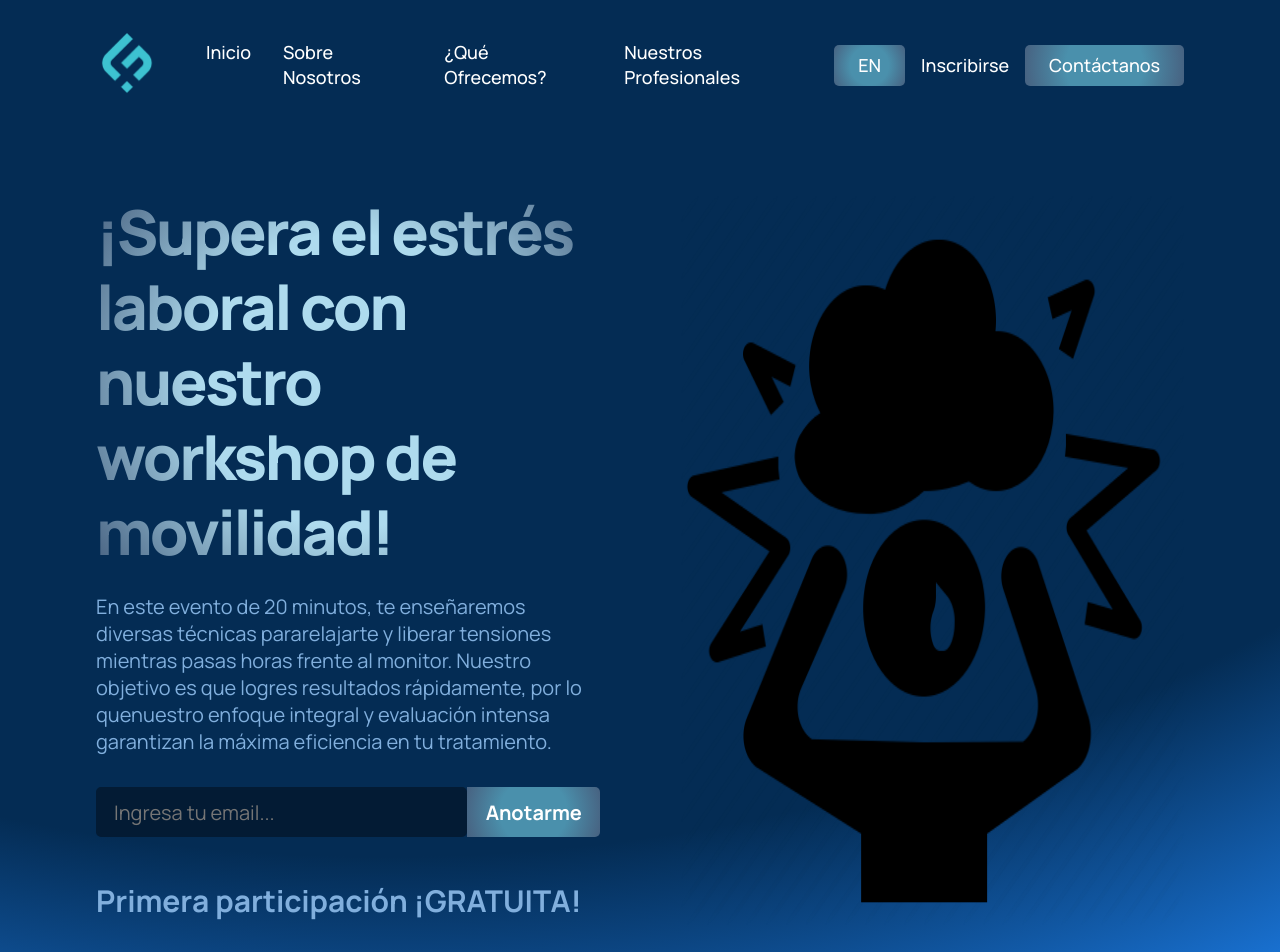
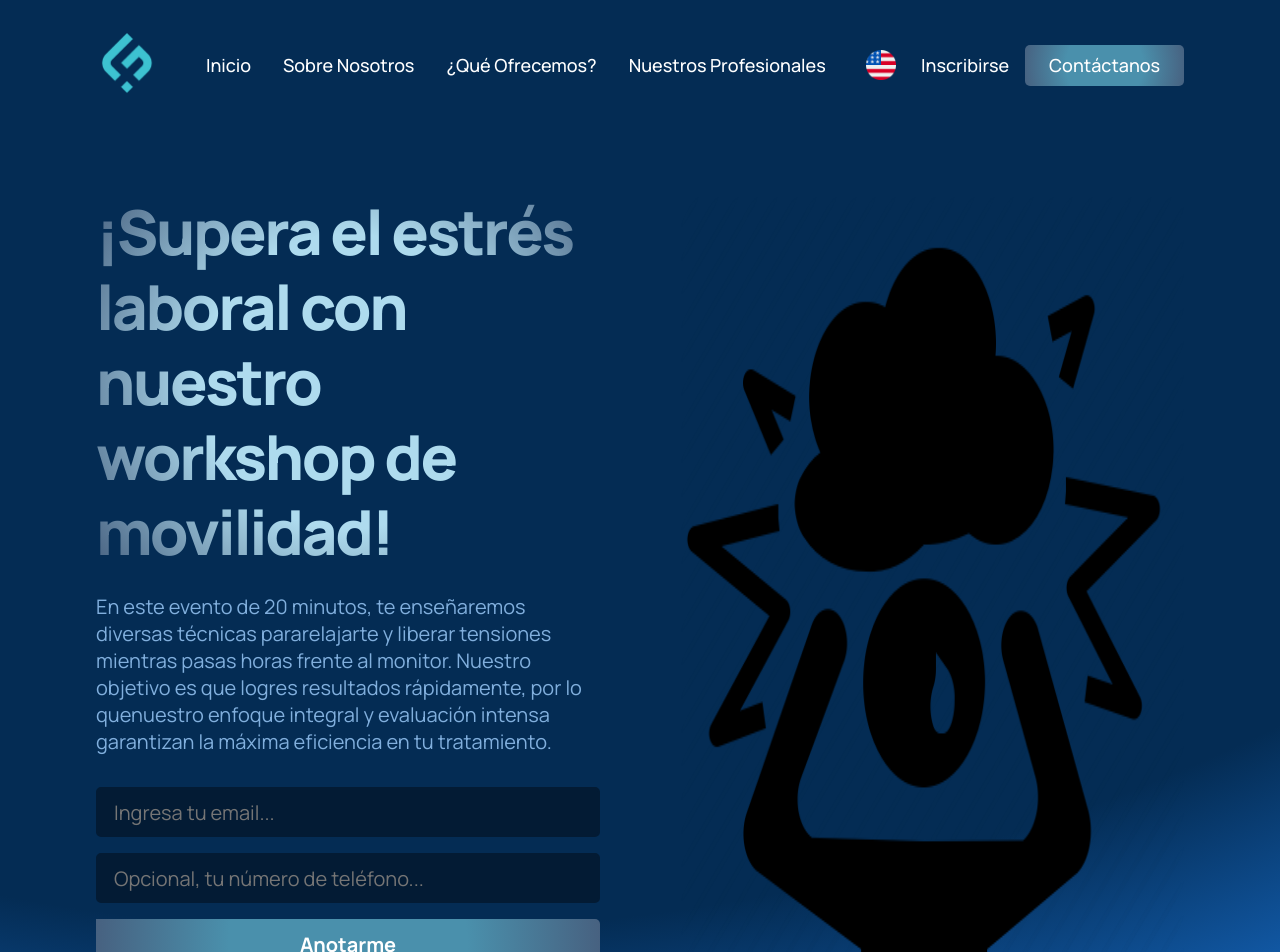
Before and after one commit to FedeNicoletti/functionalsolutions, a React (Create React App) app: page / in a window 1280 px wide. Shown: the top 952 px of the page. Built offline with nearby package versions, Linux system fonts and the light colour scheme.

Commit message:
Update Flags

```diff
--- a/src/components/navbar/Navbar.jsx
+++ b/src/components/navbar/Navbar.jsx
@@ -2,6 +2,8 @@ import React, { useState } from "react";
 import { RiMenu3Line, RiCloseLine } from "react-icons/ri";
 import "./navbar.css";
 import logo from "../../assets/logo.png";
+import espana from "../../assets/espana.png";
+import eeuu from "../../assets/estados-unidos.png";
 
 export default function Navbar({
   changeLanguage,
@@ -44,9 +46,21 @@ export default function Navbar({
         </div>
       </div>
       <div className="fs__navbar-sign">
-        <button type="button" onClick={toggleLanguage}>
-          {translations === esTranslations ? "EN" : "ES"}
-        </button>
+        <button
+          type="button"
+          onClick={toggleLanguage}
+          style={{
+            backgroundImage:
+              translations === esTranslations
+                ? `url(${eeuu})`
+                : `url(${espana})`,
+            backgroundRepeat: "no-repeat",
+            backgroundPosition: "center",
+            backgroundSize: "contain",
+            width: "30px",
+            height: "30px",
+          }}
+        ></button>
         <p>
           <a href="#home">{translations.signUp}</a>
         </p>
--- a/src/containers/blog/Blog.jsx
+++ b/src/containers/blog/Blog.jsx
@@ -1,6 +1,14 @@
 import React from "react";
 import "./blog.css";
-import { santiago, pruebajuanpablo, guissepe, xander } from "./imports.js";
+import {
+  santiago,
+  pruebajuanpablo,
+  guissepe,
+  xander,
+  espana,
+  italia,
+  eeuu,
+} from "./imports.js";
 
 export default function Blog({
   changeLanguage,
@@ -14,28 +22,37 @@ export default function Blog({
       imgUrl: santiago,
       name: "Santiago Robetto",
       title:
-        "Fisioterapeuta y Osteópata\nCertificación Functional Movement Screen nivel 1 y 2.\nFormación en Diagnóstico y Terapia Mecánica (Método Mckenzie).\nFormación en concepto Mulligan.\nIdiomas: Español, Inglés, Italiano.",
+        "Fisioterapeuta y Osteópata\nCertificación Functional Movement Screen nivel 1 y 2.\nFormación en Diagnóstico y Terapia Mecánica (Método Mckenzie).\nFormación en concepto Mulligan.",
+      imgFlagUrl: espana,
+      imgFlagUrl3: italia,
+      imgFlagUrl2: eeuu,
     },
     {
       id: "juanpablo",
       imgUrl: pruebajuanpablo,
       name: "Juan Pablo Mussini",
       title:
-        "Licenciado en Kinesiología\nPostgrado en Kinesiología del Deporte.\nStaff Médico del Equipo Paralímpico Argentino.\nIdiomas: Español, Inglés.",
+        "Licenciado en Kinesiología\nPostgrado en Kinesiología del Deporte.\nStaff Médico del Equipo Paralímpico Argentino.",
+      imgFlagUrl: espana,
+      imgFlagUrl2: eeuu,
     },
     {
       id: "guissepeleo",
       imgUrl: guissepe,
       name: "Guissepe Leo",
       title:
-        "Laureato in Scienze Motorie\nPersonal Trainer certificato ELAV\nFondatore ASD FITHOMELESS\nAl massimo si può aggiungere che ho lavorato per Virgin Active per 3 anni\nIdiomas:Inglés, Italiano.",
+        "Laureato in Scienze Motorie\nPersonal Trainer certificato ELAV\nFondatore ASD FITHOMELESS\nAl massimo si può aggiungere che ho lavorato per Virgin Active per 3 anni",
+      imgFlagUrl3: italia,
+      imgFlagUrl2: eeuu,
     },
     {
       id: "xander",
       imgUrl: xander,
       name: "Xander Rodrigo Morejon",
       title:
-        "Athletic Background Calisthenics\nKILO Strength Society Level 2\nMax Strength Certified Coach\nUSA Olympic Weightlifting Level 1 Coach \nDBC Fitness Level 2 Coach:\nProgram Design, Biomechanics, and orthopedic measurements \nFunctional Range Conditioning Certified\nKinstretch Certified\nPrecision Nutrition Level 1\nIdiomas: Español, Inglés.",
+        "Athletic Background Calisthenics\nKILO Strength Society Level 2\nMax Strength Certified Coach\nUSA Olympic Weightlifting Level 1 Coach \nDBC Fitness Level 2 Coach:\nProgram Design, Biomechanics, and orthopedic measurements \nFunctional Range Conditioning Certified\nKinstretch Certified\nPrecision Nutrition Level 1",
+      imgFlagUrl: espana,
+      imgFlagUrl2: eeuu,
     },
   ];
 
@@ -65,7 +82,39 @@ export default function Blog({
                 ))}
               </p>
               <div className="fs__blog-container_card-languages">
-                {professional.languages}
+                {professional.imgFlagUrl && (
+                  <img
+                    src={professional.imgFlagUrl}
+                    alt="ProfessionalLanguages"
+                    style={{
+                      height: "2rem",
+                      width: "2rem",
+                      margin: "0.5rem 0.5rem 0 0",
+                    }}
+                  />
+                )}
+                {professional.imgFlagUrl2 && (
+                  <img
+                    src={professional.imgFlagUrl2}
+                    alt="ProfessionalLanguages"
+                    style={{
+                      height: "2rem",
+                      width: "2rem",
+                      margin: "0.5rem 0.5rem 0 0",
+                    }}
+                  />
+                )}
+                {professional.imgFlagUrl3 && (
+                  <img
+                    src={professional.imgFlagUrl3}
+                    alt="ProfessionalLanguages"
+                    style={{
+                      height: "2rem",
+                      width: "2rem",
+                      margin: "0.5rem 0.5rem 0 0",
+                    }}
+                  />
+                )}
               </div>
             </div>
           </div>
--- a/src/containers/blog/imports.js
+++ b/src/containers/blog/imports.js
@@ -3,6 +3,6 @@ import pruebajuanpablo from "../../assets/pruebajuanpablo.jpeg";
 import xander from "../../assets/xander.jpeg";
 import guissepe from "../../assets/guissepe.png";
 import italia from "../../assets/italia.png";
-import españa from "../../assets/espana.png";
+import espana from "../../assets/espana.png";
 import eeuu from "../../assets/estados-unidos.png";
-export { santiago, pruebajuanpablo, guissepe, xander, italia, españa, eeuu };
+export { santiago, pruebajuanpablo, guissepe, xander, italia, espana, eeuu };
--- a/src/containers/header/Header.jsx
+++ b/src/containers/header/Header.jsx
@@ -11,11 +11,16 @@ export default function Header({
   enTranslations,
 }) {
   const [email, setEmail] = useState("");
+  const [phoneNumber, setPhoneNumber] = useState("");
   const [error, setError] = useState("");
   const [submitting, setSubmitting] = useState(false);
 
   const handleEmailChange = (event) => {
     setEmail(event.target.value);
+  };
+
+  const handlePhoneNumberChange = (event) => {
+    setPhoneNumber(event.target.value);
   };
 
   const handleSubmit = async () => {
@@ -36,11 +41,13 @@ export default function Header({
       // Agregar el nuevo documento a la colección "suscribers"
       await addDoc(collection(db, "emails"), {
         email: email,
+        phoneNumber: phoneNumber,
         timestamp: serverTimestamp(),
       });
 
       console.log("Email guardado exitosamente en Firebase.");
       setEmail("");
+      setPhoneNumber("");
       setError("");
       setSubmitting(false);
     } catch (error) {
@@ -57,12 +64,21 @@ export default function Header({
       <div className="fs__header-content">
         <h1 className="gradient__text">{translations.titleHeader}</h1>
         <p>{translations.subtitleHeader}</p>
-        <div className="fs__header-content__input">
+        <div
+          className="fs__header-content__input"
+          style={{ display: "flex", flexDirection: "column", gap: "1rem" }}
+        >
           <input
             type="email"
             placeholder={translations.inputHeader}
             value={email}
             onChange={handleEmailChange}
+          />
+          <input
+            type="tel"
+            placeholder={translations.phoneInputHeader}
+            value={phoneNumber}
+            onChange={handlePhoneNumberChange}
           />
           <button type="button" onClick={handleSubmit} disabled={submitting}>
             {submitting
--- a/src/translations/en.js
+++ b/src/translations/en.js
@@ -10,6 +10,7 @@ export default {
   subtitleHeader:
     "In this 20-minute event, we will teach you various techniques to relax and release tension while you spend hours in front of the monitor. Our goal is for you to achieve results quickly, which is why our comprehensive approach and intense evaluation guarantee maximum efficiency in your treatment.",
   inputHeader: "Write your email...",
+  phoneInputHeader: "Optional, write your phone number...",
   buttonSendingHeader: "Sending...",
   buttonHeader: "Sign up!",
   textUnderInputHeader: "First participation for FREE!",
--- a/src/translations/es.js
+++ b/src/translations/es.js
@@ -10,6 +10,7 @@ export default {
   subtitleHeader:
     "En este evento de 20 minutos, te enseñaremos diversas técnicas pararelajarte y liberar tensiones mientras pasas horas frente al monitor. Nuestro objetivo es que logres resultados rápidamente, por lo quenuestro enfoque integral y evaluación intensa garantizan la máxima eficiencia en tu tratamiento.",
   inputHeader: "Ingresa tu email...",
+  phoneInputHeader: "Opcional, tu número de teléfono...",
   buttonSendingHeader: "Enviando...",
   buttonHeader: "Anotarme",
   textUnderInputHeader: "Primera participación ¡GRATUITA!",
```
